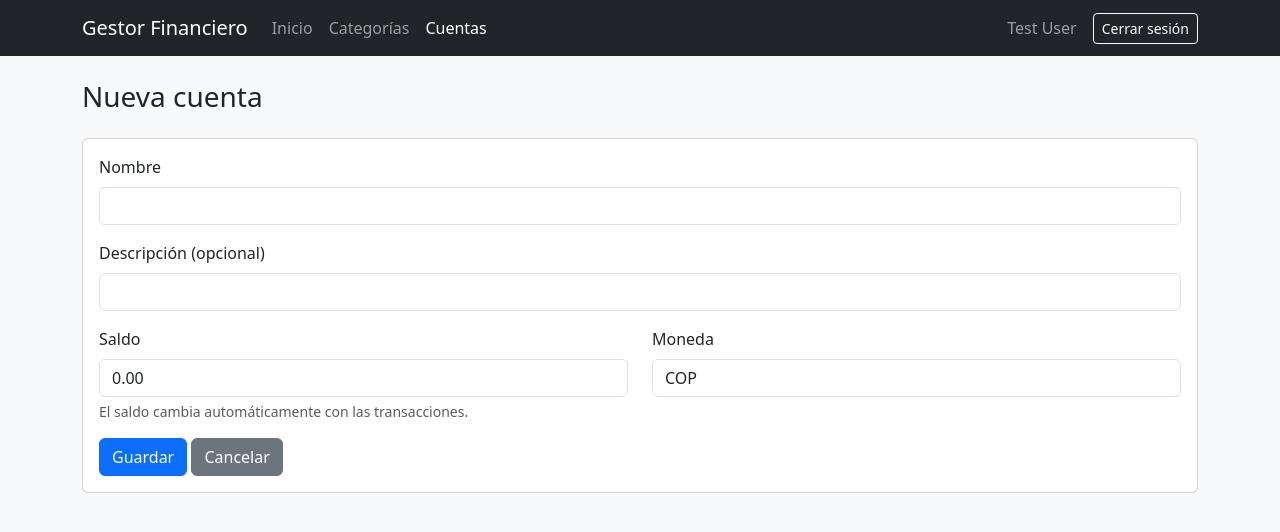
After one commit to Christian-Her071/gestor_financiero, a Laravel app: page /cuentas/create in a window 1280 px wide. The commit adds this page. Shown: the top 532 px of the page. Run offline with Laravel 12, Linux system fonts and the light colour scheme; a user stored in the database is signed in; data comes from the database, SQL or seed files in the repository.

Commit message:
se agrega dashboard y rutas

```diff
--- /dev/null
+++ b/app/Http/Controllers/CuentaController.php
@@ -0,0 +1,76 @@
+<?php
+
+namespace App\Http\Controllers;
+
+use App\Models\Cuenta;
+use Illuminate\Http\Request;
+
+class CuentaController extends Controller
+{
+    public function index()
+    {
+        $cuentas = Cuenta::orderBy('nombre')->get();
+        return view('cuentas.index', compact('cuentas'));
+    }
+
+    public function create()
+    {
+        return view('cuentas.create');
+    }
+
+    public function store(Request $request)
+    {
+        $datos = $this->validar($request);
+        Cuenta::create($datos);
+
+        return redirect()->route('cuentas.index')
+            ->with('success', 'Cuenta creada correctamente.');
+    }
+
+    public function edit(Cuenta $cuenta)
+    {
+        return view('cuentas.edit', compact('cuenta'));
+    }
+
+    public function update(Request $request, Cuenta $cuenta)
+    {
+        $datos = $this->validar($request);
+        $cuenta->update($datos);
+
+        return redirect()->route('cuentas.index')
+            ->with('success', 'Cuenta actualizada correctamente.');
+    }
+
+    public function destroy(Cuenta $cuenta)
+    {
+
+        if ($cuenta->transacciones()->exists()) {
+            return redirect()->route('cuentas.index')
+                ->with('error', 'No se puede eliminar la cuenta "' . $cuenta->nombre . '" porque tiene transacciones asociadas.');
+        }
+
+        $cuenta->delete();
+
+        return redirect()->route('cuentas.index')
+            ->with('success', 'Cuenta eliminada correctamente.');
+    }
+
+    private function validar(Request $request): array
+    {
+        return $request->validate([
+            'nombre'      => 'required|string|max:150',
+            'descripcion' => 'nullable|string|max:255',
+            'saldo'       => 'required|numeric|min:0',
+            'moneda'      => 'required|string|max:10',
+        ], [
+            'nombre.required' => 'El nombre es obligatorio.',
+            'nombre.max'      => 'El nombre no puede superar 150 caracteres.',
+            'descripcion.max' => 'La descripción no puede superar 255 caracteres.',
+            'saldo.required'  => 'El saldo es obligatorio.',
+            'saldo.numeric'   => 'El saldo debe ser un número.',
+            'saldo.min'       => 'El saldo no puede ser negativo.',
+            'moneda.required' => 'La moneda es obligatoria.',
+            'moneda.max'      => 'La moneda no puede superar 10 caracteres.',
+        ]);
+    }
+}
--- a/resources/views/auth/login.blade.php
+++ b/resources/views/auth/login.blade.php
@@ -44,4 +44,9 @@
             </x-primary-button>
         </div>
     </form>
+
+    <div class="mt-4 text-center text-sm text-gray-600">
+        ¿No tienes cuenta?
+        <a class="underline text-indigo-600 hover:text-indigo-800" href="{{ route('register') }}">Regístrate aquí</a>
+    </div>
 </x-guest-layout>
--- /dev/null
+++ b/resources/views/cuentas/_form.blade.php
@@ -0,0 +1,34 @@
+@csrf
+
+<div class="mb-3">
+    <label for="nombre" class="form-label">Nombre</label>
+    <input type="text" id="nombre" name="nombre" maxlength="150" required
+           class="form-control @error('nombre') is-invalid @enderror"
+           value="{{ old('nombre', $cuenta->nombre ?? '') }}">
+</div>
+
+<div class="mb-3">
+    <label for="descripcion" class="form-label">Descripción (opcional)</label>
+    <input type="text" id="descripcion" name="descripcion" maxlength="255"
+           class="form-control @error('descripcion') is-invalid @enderror"
+           value="{{ old('descripcion', $cuenta->descripcion ?? '') }}">
+</div>
+
+<div class="row">
+    <div class="col-md-6 mb-3">
+        <label for="saldo" class="form-label">Saldo</label>
+        <input type="number" id="saldo" name="saldo" step="0.01" min="0" required
+               class="form-control @error('saldo') is-invalid @enderror"
+               value="{{ old('saldo', $cuenta->saldo ?? '0.00') }}">
+        <div class="form-text">El saldo cambia automáticamente con las transacciones.</div>
+    </div>
+    <div class="col-md-6 mb-3">
+        <label for="moneda" class="form-label">Moneda</label>
+        <input type="text" id="moneda" name="moneda" maxlength="10" required
+               class="form-control @error('moneda') is-invalid @enderror"
+               value="{{ old('moneda', $cuenta->moneda ?? 'COP') }}">
+    </div>
+</div>
+
+<button type="submit" class="btn btn-primary">Guardar</button>
+<a href="{{ route('cuentas.index') }}" class="btn btn-secondary">Cancelar</a>
--- /dev/null
+++ b/resources/views/cuentas/create.blade.php
@@ -0,0 +1,14 @@
+@extends('layouts.gestor')
+
+@section('title', 'Nueva cuenta')
+@section('page_title', 'Nueva cuenta')
+
+@section('content')
+<div class="card">
+    <div class="card-body">
+        <form action="{{ route('cuentas.store') }}" method="POST">
+            @include('cuentas._form')
+        </form>
+    </div>
+</div>
+@endsection
--- /dev/null
+++ b/resources/views/layouts/gestor.blade.php
@@ -0,0 +1,70 @@
+<!DOCTYPE html>
+<html lang="es">
+<head>
+    <meta charset="UTF-8">
+    <meta name="viewport" content="width=device-width, initial-scale=1">
+    <title>@yield('title', 'Gestor Financiero')</title>
+    <link href="https://cdn.jsdelivr.net/npm/bootstrap@5.3.3/dist/css/bootstrap.min.css" rel="stylesheet">
+</head>
+<body class="bg-light">
+
+<nav class="navbar navbar-expand-lg navbar-dark bg-dark">
+    <div class="container">
+        <a class="navbar-brand" href="{{ route('dashboard') }}">Gestor Financiero</a>
+        <button class="navbar-toggler" type="button" data-bs-toggle="collapse" data-bs-target="#menu">
+            <span class="navbar-toggler-icon"></span>
+        </button>
+        <div class="collapse navbar-collapse" id="menu">
+            <ul class="navbar-nav me-auto">
+                <li class="nav-item">
+                    <a class="nav-link {{ request()->routeIs('dashboard') ? 'active' : '' }}" href="{{ route('dashboard') }}">Inicio</a>
+                </li>
+                <li class="nav-item">
+                    <a class="nav-link {{ request()->routeIs('categorias.*') ? 'active' : '' }}" href="{{ route('categorias.index') }}">Categorías</a>
+                </li>
+                <li class="nav-item">
+                    <a class="nav-link {{ request()->routeIs('cuentas.*') ? 'active' : '' }}" href="{{ route('cuentas.index') }}">Cuentas</a>
+                </li>
+                @if (Route::has('transacciones.index'))
+                    <li class="nav-item">
+                        <a class="nav-link {{ request()->routeIs('transacciones.*') ? 'active' : '' }}" href="{{ route('transacciones.index') }}">Transacciones</a>
+                    </li>
+                @endif
+            </ul>
+            <span class="navbar-text me-3">{{ Auth::user()->name }}</span>
+            <form method="POST" action="{{ route('logout') }}">
+                @csrf
+                <button type="submit" class="btn btn-outline-light btn-sm">Cerrar sesión</button>
+            </form>
+        </div>
+    </div>
+</nav>
+
+<main class="container py-4">
+    <h1 class="h3 mb-4">@yield('page_title')</h1>
+
+    @if (session('success'))
+        <div class="alert alert-success">{{ session('success') }}</div>
+    @endif
+
+    @if (session('error'))
+        <div class="alert alert-danger">{{ session('error') }}</div>
+    @endif
+
+    @if ($errors->any())
+        <div class="alert alert-danger">
+            <strong>Corrige los siguientes errores:</strong>
+            <ul class="mb-0">
+                @foreach ($errors->all() as $error)
+                    <li>{{ $error }}</li>
+                @endforeach
+            </ul>
+        </div>
+    @endif
+
+    @yield('content')
+</main>
+
+<script src="https://cdn.jsdelivr.net/npm/bootstrap@5.3.3/dist/js/bootstrap.bundle.min.js"></script>
+</body>
+</html>
--- a/routes/web.php
+++ b/routes/web.php
@@ -1,20 +1,29 @@
 <?php
 
+use App\Http\Controllers\CategoriaController;
+use App\Http\Controllers\CuentaController;
+use App\Http\Controllers\DashboardController;
 use App\Http\Controllers\ProfileController;
 use Illuminate\Support\Facades\Route;
 
 Route::get('/', function () {
-    return view('welcome');
+    return redirect()->route('dashboard');
 });
 
-Route::get('/dashboard', function () {
-    return view('dashboard');
-})->middleware(['auth', 'verified'])->name('dashboard');
+Route::middleware('auth')->group(function () {
+    Route::get('/dashboard', [DashboardController::class, 'index'])->name('dashboard');
 
-Route::middleware('auth')->group(function () {
+    Route::resource('categorias', CategoriaController::class)
+        ->except(['show'])
+        ->parameters(['categorias' => 'categoria']);
+
+    Route::resource('cuentas', CuentaController::class)
+        ->except(['show'])
+        ->parameters(['cuentas' => 'cuenta']);
+
     Route::get('/profile', [ProfileController::class, 'edit'])->name('profile.edit');
     Route::patch('/profile', [ProfileController::class, 'update'])->name('profile.update');
     Route::delete('/profile', [ProfileController::class, 'destroy'])->name('profile.destroy');
 });
 
-require __DIR__.'/auth.php';
+require __DIR__ . '/auth.php';
```
Also changed, not shown: app/Http/Controllers/CategoriaController.php (added, +78 -0 lines), app/Http/Controllers/DashboardController.php (added, +23 -0 lines), resources/views/categorias/_form.blade.php (added, +27 -0 lines), resources/views/categorias/create.blade.php (added, +14 -0 lines), resources/views/categorias/edit.blade.php (added, +15 -0 lines), resources/views/categorias/index.blade.php (added, +42 -0 lines), resources/views/cuentas/edit.blade.php (added, +15 -0 lines), resources/views/cuentas/index.blade.php (added, +39 -0 lines), resources/views/dashboard.blade.php (+74 -13 lines).
